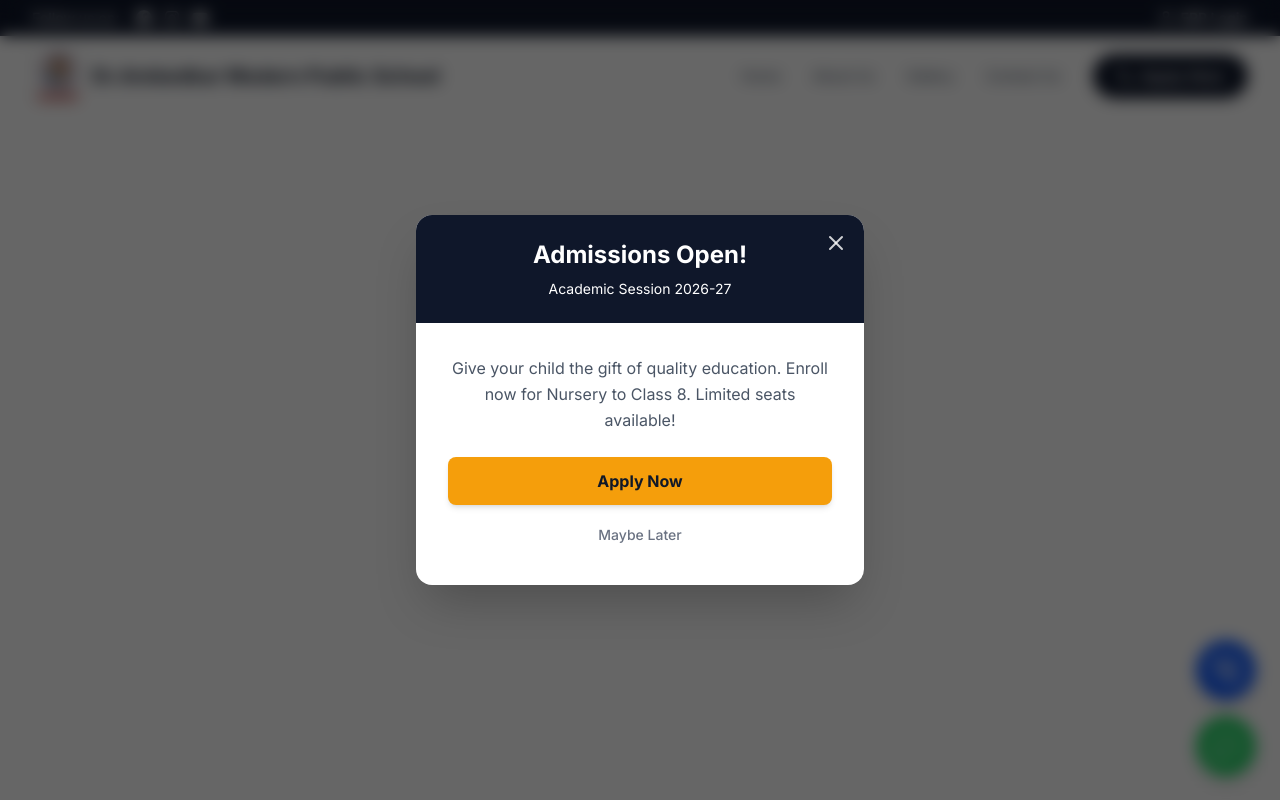
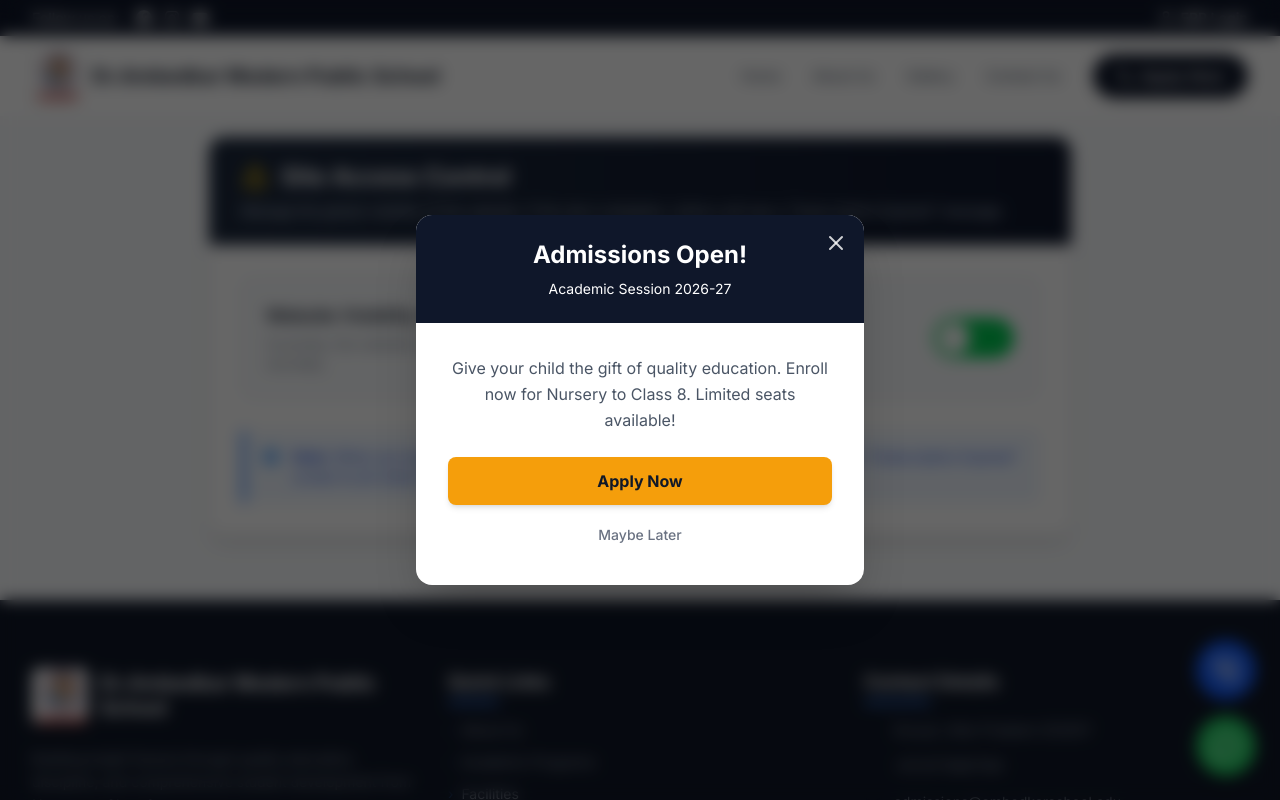
Before and after one commit to JinUstad/dushtant-school, a Next.js app: page /payment in a window 1280 px wide. Before the commit this address had no page. Shown: the top 800 px of the page. Built offline with nearby package versions, Linux system fonts and the light colour scheme.

Commit message:
feat: add global site access toggle with proxy and API routes

```diff
--- /dev/null
+++ b/payment-status.json
@@ -0,0 +1,3 @@
+{
+  "expired": false
+}
--- /dev/null
+++ b/src/app/api/payment/route.ts
@@ -0,0 +1,39 @@
+import { NextResponse } from 'next/server';
+import fs from 'fs';
+import path from 'path';
+
+export const dynamic = 'force-dynamic';
+
+export async function GET() {
+  try {
+    const paymentPath = path.join(process.cwd(), 'payment-status.json');
+    let expired = false;
+
+    if (fs.existsSync(paymentPath)) {
+      const data = JSON.parse(fs.readFileSync(paymentPath, 'utf8'));
+      expired = data.expired === true;
+    }
+
+    return NextResponse.json({ expired });
+  } catch (error) {
+    return NextResponse.json({ error: 'Failed to read status' }, { status: 500 });
+  }
+}
+
+export async function POST(request: Request) {
+  try {
+    const body = await request.json();
+    const { expired } = body;
+
+    if (typeof expired !== 'boolean') {
+      return NextResponse.json({ error: 'Invalid payload' }, { status: 400 });
+    }
+
+    const paymentPath = path.join(process.cwd(), 'payment-status.json');
+    fs.writeFileSync(paymentPath, JSON.stringify({ expired }, null, 2), 'utf8');
+
+    return NextResponse.json({ success: true, expired });
+  } catch (error) {
+    return NextResponse.json({ error: 'Failed to update status' }, { status: 500 });
+  }
+}
--- a/src/app/layout.tsx
+++ b/src/app/layout.tsx
@@ -5,6 +5,9 @@ import { Header } from "@/components/Header";
 import { Footer } from "@/components/Footer";
 import { FloatingContactButtons } from "@/components/FloatingContactButtons";
 import { AdmissionPopup } from "@/components/AdmissionPopup";
+import { headers } from "next/headers";
+import fs from "fs";
+import path from "path";
 
 const inter = Inter({
   variable: "--font-inter",
@@ -19,11 +22,46 @@ export const metadata: Metadata = {
   },
 };
 
-export default function RootLayout({
+export default async function RootLayout({
   children,
 }: Readonly<{
   children: React.ReactNode;
 }>) {
+  const headersList = await headers();
+  const pathname = headersList.get('x-pathname') || '';
+
+  let isExpired = false;
+  try {
+    const paymentPath = path.join(process.cwd(), 'payment-status.json');
+    if (fs.existsSync(paymentPath)) {
+      const data = JSON.parse(fs.readFileSync(paymentPath, 'utf8'));
+      isExpired = data.expired === true;
+    }
+  } catch(e) {
+    console.error("Error reading payment status", e);
+  }
+
+  if (isExpired && !pathname.startsWith('/payment')) {
+    return (
+      <html lang="en" className={`${inter.variable} antialiased`}>
+        <body className="min-h-screen flex flex-col items-center justify-center bg-gray-50 font-sans p-4">
+          <div className="bg-white p-10 rounded-2xl shadow-2xl text-center max-w-lg mx-auto border border-gray-100">
+            <div className="w-20 h-20 bg-red-100 rounded-full flex items-center justify-center mx-auto mb-6">
+              <svg xmlns="http://www.w3.org/2000/svg" className="h-10 w-10 text-red-600" fill="none" viewBox="0 0 24 24" stroke="currentColor">
+                <path strokeLinecap="round" strokeLinejoin="round" strokeWidth={2} d="M12 9v2m0 4h.01m-6.938 4h13.856c1.54 0 2.502-1.667 1.732-3L13.732 4c-.77-1.333-2.694-1.333-3.464 0L3.34 16c-.77 1.333.192 3 1.732 3z" />
+              </svg>
+            </div>
+            <h1 className="text-3xl md:text-4xl font-bold text-gray-900 mb-4">Subscription Expired</h1>
+            <p className="text-gray-600 text-lg mb-8">Your website subscription has been expired. Recharge now to proceed further and restore access to the website.</p>
+            <button className="bg-red-600 hover:bg-red-700 text-white font-semibold py-3 px-8 rounded-lg transition-colors duration-200 w-full cursor-not-allowed opacity-90">
+              Contact Administrator
+            </button>
+          </div>
+        </body>
+      </html>
+    );
+  }
+
   return (
     <html lang="en" className={`${inter.variable} antialiased scroll-smooth`}>
       <body className="min-h-screen flex flex-col font-sans">
--- /dev/null
+++ b/src/app/payment/page.tsx
@@ -0,0 +1,124 @@
+"use client";
+
+import { useState, useEffect } from "react";
+import { useRouter } from "next/navigation";
+
+export default function PaymentPage() {
+  const [isExpired, setIsExpired] = useState<boolean>(false);
+  const [loading, setLoading] = useState<boolean>(true);
+  const [saving, setSaving] = useState<boolean>(false);
+  const router = useRouter();
+
+  useEffect(() => {
+    const fetchStatus = async () => {
+      try {
+        const response = await fetch('/api/payment');
+        const data = await response.json();
+        setIsExpired(data.expired);
+      } catch (error) {
+        console.error("Error fetching payment status:", error);
+      } finally {
+        setLoading(false);
+      }
+    };
+
+    fetchStatus();
+  }, []);
+
+  const handleToggle = async () => {
+    setSaving(true);
+    const newValue = !isExpired;
+
+    try {
+      const response = await fetch('/api/payment', {
+        method: 'POST',
+        headers: {
+          'Content-Type': 'application/json',
+        },
+        body: JSON.stringify({ expired: newValue }),
+      });
+
+      if (response.ok) {
+        setIsExpired(newValue);
+        // Refresh router so layout refetches the updated state if needed
+        router.refresh();
+      }
+    } catch (error) {
+      console.error("Error updating payment status:", error);
+      alert("Failed to update status");
+    } finally {
+      setSaving(false);
+    }
+  };
+
+  if (loading) {
+    return (
+      <div className="flex items-center justify-center min-h-[60vh]">
+        <div className="animate-spin rounded-full h-12 w-12 border-b-2 border-blue-600"></div>
+      </div>
+    );
+  }
+
+  return (
+    <div className="max-w-4xl mx-auto px-4 py-16">
+      <div className="bg-white rounded-2xl shadow-lg border border-gray-100 overflow-hidden">
+        <div className="bg-gradient-to-r from-slate-800 to-slate-900 px-8 py-6">
+          <h1 className="text-2xl font-bold text-white flex items-center gap-3">
+            <svg xmlns="http://www.w3.org/2000/svg" className="h-7 w-7 text-yellow-400" fill="none" viewBox="0 0 24 24" stroke="currentColor">
+              <path strokeLinecap="round" strokeLinejoin="round" strokeWidth={2} d="M12 15v2m-6 4h12a2 2 0 002-2v-6a2 2 0 00-2-2H6a2 2 0 00-2 2v6a2 2 0 002 2zm10-10V7a4 4 0 00-8 0v4h8z" />
+            </svg>
+            Site Access Control
+          </h1>
+          <p className="text-slate-300 mt-2 text-sm">
+            Manage the global visibility of the website. If the site is disabled, visitors will see a "Subscription Expired" message.
+          </p>
+        </div>
+
+        <div className="p-8">
+          <div className="flex flex-col md:flex-row items-center justify-between p-6 bg-slate-50 rounded-xl border border-slate-200">
+            <div className="mb-6 md:mb-0">
+              <h3 className="text-lg font-semibold text-gray-900 mb-1">
+                Website Visibility Status
+              </h3>
+              <p className="text-gray-500 text-sm max-w-md">
+                Currently, the website is <strong className={isExpired ? "text-red-600" : "text-green-600"}>{isExpired ? "DISABLED" : "ENABLED"}</strong>.
+                {isExpired
+                  ? " Visitors cannot access the main site content."
+                  : " Visitors can access the site normally."}
+              </p>
+            </div>
+
+            <button
+              onClick={handleToggle}
+              disabled={saving}
+              className={`relative inline-flex h-10 w-20 items-center rounded-full transition-colors focus:outline-none focus:ring-2 focus:ring-indigo-500 focus:ring-offset-2 ${
+                isExpired ? 'bg-red-500' : 'bg-green-500'
+              } ${saving ? 'opacity-70 cursor-not-allowed' : 'cursor-pointer'}`}
+            >
+              <span
+                className={`inline-block h-8 w-8 transform rounded-full bg-white transition-transform ${
+                  isExpired ? 'translate-x-11' : 'translate-x-1'
+                } shadow-sm`}
+              />
+            </button>
+          </div>
+
+          <div className="mt-8 bg-blue-50 border-l-4 border-blue-500 p-4 rounded-r-lg">
+            <div className="flex">
+              <div className="flex-shrink-0">
+                <svg className="h-5 w-5 text-blue-400" xmlns="http://www.w3.org/2000/svg" viewBox="0 0 20 20" fill="currentColor">
+                  <path fillRule="evenodd" d="M18 10a8 8 0 11-16 0 8 8 0 0116 0zm-7-4a1 1 0 11-2 0 1 1 0 012 0zM9 9a1 1 0 000 2v3a1 1 0 001 1h1a1 1 0 100-2v-3a1 1 0 00-1-1H9z" clipRule="evenodd" />
+                </svg>
+              </div>
+              <div className="ml-3">
+                <p className="text-sm text-blue-700">
+                  <strong>Note:</strong> When you toggle the switch to the right (red), the website will instantly show the "Subscription Expired" screen to all visitors except on this /payment URL.
+                </p>
+              </div>
+            </div>
+          </div>
+        </div>
+      </div>
+    </div>
+  );
+}
--- /dev/null
+++ b/src/proxy.ts
@@ -0,0 +1,17 @@
+import { NextResponse } from 'next/server'
+import type { NextRequest } from 'next/server'
+
+export function proxy(request: NextRequest) {
+  const requestHeaders = new Headers(request.headers)
+  requestHeaders.set('x-pathname', request.nextUrl.pathname)
+
+  return NextResponse.next({
+    request: {
+      headers: requestHeaders,
+    },
+  })
+}
+
+export const config = {
+  matcher: '/((?!api|_next/static|_next/image|favicon.ico).*)',
+}
```
Also changed, not shown: 1 other file (tests, documents, lock files or other folders).
